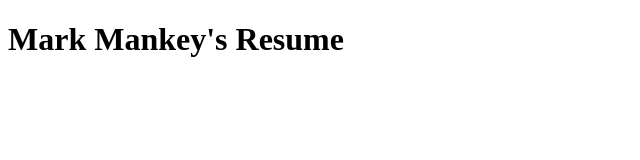
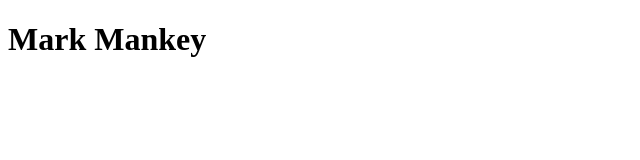
Before and after one commit to mmankey/mmankey.github.io, a plain HTML site: page index.html in a window 1280 px wide. Shown: the whole page, without its empty margins (0-640 px from the left). Drawn offline with Linux system fonts and the light colour scheme.

Commit message:
commit now

```diff
--- a/index.html
+++ b/index.html
@@ -1,10 +1,10 @@
 <!DOCTYPE html>
 <html>
 	<head>
-		<title>Mark Mankey's Resume</title>
+		<title>Mark Mankey</title>
 		<link rel="stylesheet" href="style.css"/>
 	</head>
 	<body>
-	<h1>Mark Mankey's Resume</h1>
+	<h1>Mark Mankey</h1>
 	</body>
 </html>
```
